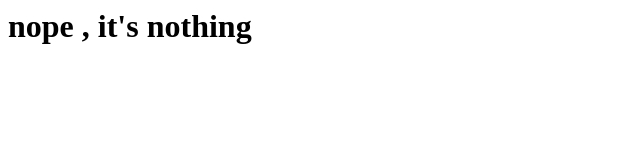
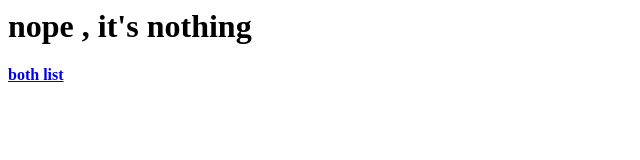
Before and after one commit to kkundanI/nothing, a plain HTML site: page index.html in a window 1280 px wide. Shown: the full height of the page, 0-640 px from the left. Drawn offline with Linux system fonts and the light colour scheme.

Commit message:
Update index.html

```diff
--- a/index.html
+++ b/index.html
@@ -1 +1,2 @@
 <H1>nope , it's nothing</H1>
+<a href="bothlist.html"><b>both list </b></a>
```
